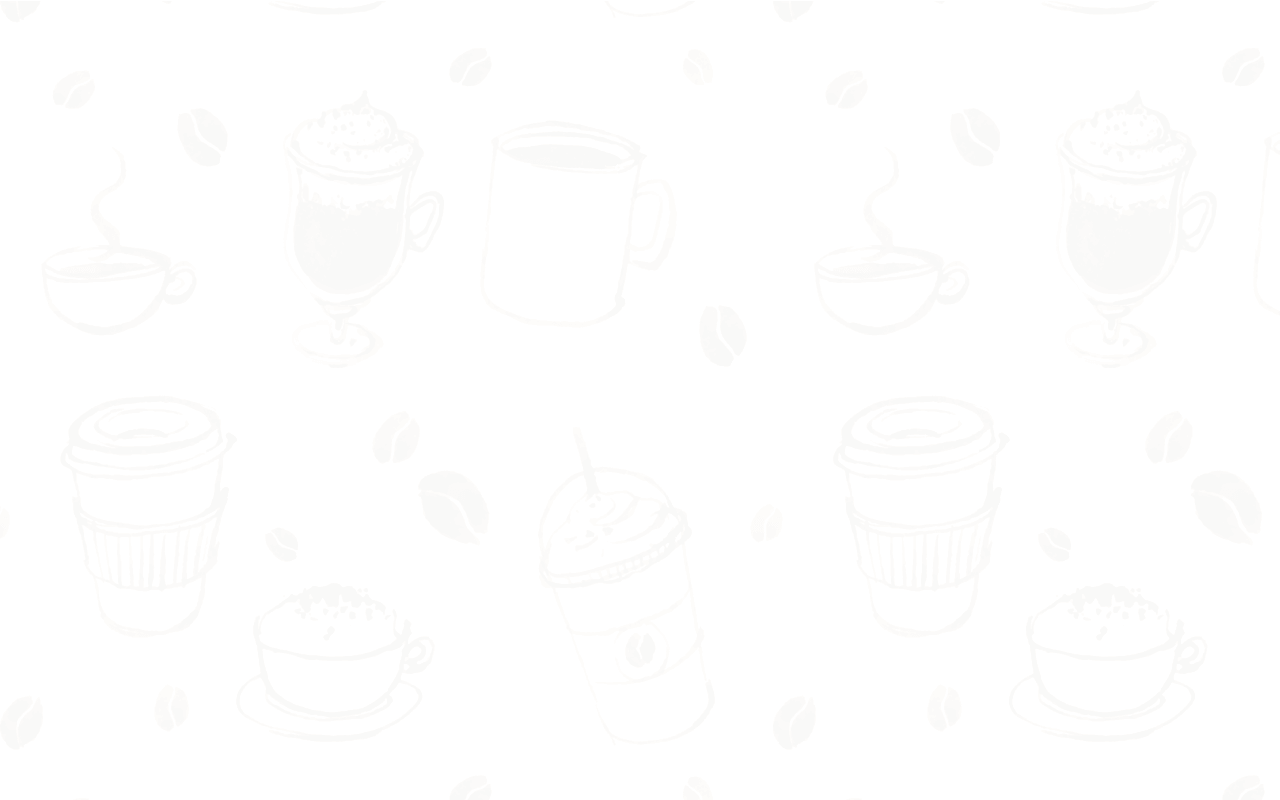
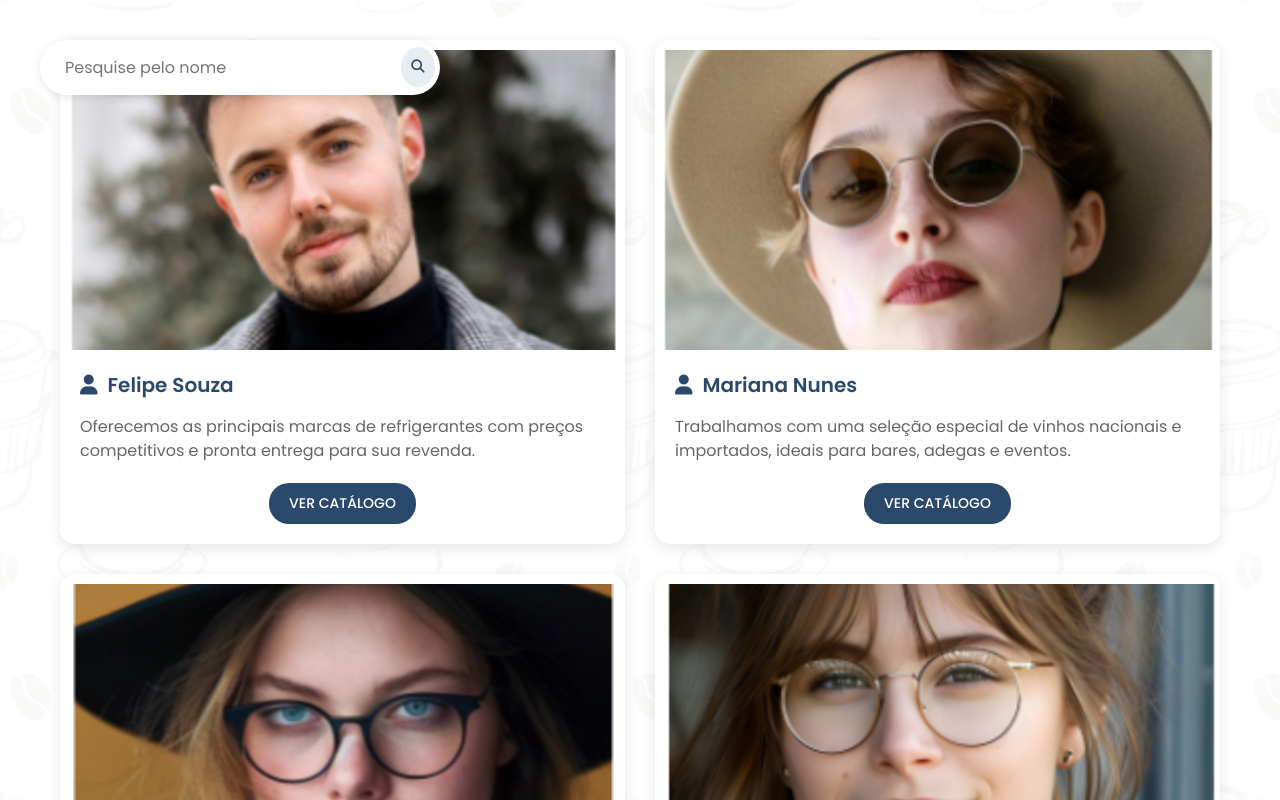
Before and after one commit to hivinayanna/smart-supplies, a React (Vite) app in the folder src/FrontEnd/: page /fornecedores in a window 1280 px wide. Before the commit this address had no page. Shown: the top 800 px of the page. Built offline with nearby package versions, Linux system fonts and the light colour scheme.

Commit message:
pagina dos fornecedores com pesquisa

```diff
--- /dev/null
+++ b/src/FrontEnd/src/components/fornecedores/index.jsx
@@ -0,0 +1,91 @@
+import React, { useState } from "react";
+import "../../styles/fornecedores.css";
+
+//imagens dos fornecedores
+import felipeSouza from "../../assets/felipe-souza.svg";
+import marianaNunes from "../../assets/mariana-nunes.svg";
+import vanessaMartins from "../../assets/vanessa-martins.svg";
+import beatrizFreitas from "../../assets/beatriz-freitas.svg";
+
+const Fornecedores = () => {
+  const [searchTerm, setSearchTerm] = useState("");
+
+  const fornecedores = [
+    {
+      id: 1,
+      nome: "Felipe Souza",
+      imagem: felipeSouza,
+      descricao:
+        "Oferecemos as principais marcas de refrigerantes com preços competitivos e pronta entrega para sua revenda.",
+    },
+    {
+      id: 2,
+      nome: "Mariana Nunes",
+      imagem: marianaNunes,
+      descricao:
+        "Trabalhamos com uma seleção especial de vinhos nacionais e importados, ideais para bares, adegas e eventos.",
+    },
+    {
+      id: 3,
+      nome: "Vanessa Martins",
+      imagem: vanessaMartins,
+      descricao:
+        "Especialista em cervejas artesanais e comerciais, atendemos com variedade e logística rápida para o seu negócio.",
+    },
+    {
+      id: 4,
+      nome: "Beatriz Freitas",
+      imagem: beatrizFreitas,
+      descricao:
+        "Distribuímos sucos naturais e industrializados com qualidade garantida e suporte para estabelecimentos de todos os portes.",
+    },
+  ];
+
+  const fornecedoresFiltrados = fornecedores.filter((fornecedor) =>
+    fornecedor.nome.toLowerCase().includes(searchTerm.toLowerCase())
+  );
+  return (
+    <div className="fornecedores-container">
+      <div className="search-bar">
+        <input
+          type="text"
+          placeholder="Pesquise pelo nome"
+          className="search-input"
+          value={searchTerm}
+          onChange={(e) => setSearchTerm(e.target.value)}
+        />
+        <button className="search-button">
+          <i className="fas fa-search"></i>
+        </button>
+      </div>
+
+      <div className="fornecedores-grid">
+        {fornecedoresFiltrados.map((fornecedor) => (
+          <div key={fornecedor.id} className="fornecedor-card">
+            <img
+              src={fornecedor.imagem}
+              alt={fornecedor.nome}
+              style={
+                fornecedor.nome === "Beatriz Freitas"
+                  ? { objectPosition: "50% 40%" }
+                  : undefined
+              }
+            />
+            <div className="fornecedor-info">
+              <div className="fornecedor-header">
+                <i className="fas fa-user"></i>
+                <h3>{fornecedor.nome}</h3>
+              </div>
+              <p>{fornecedor.descricao}</p>
+              <a href="#" className="ver-catalogo">
+                VER CATÁLOGO
+              </a>
+            </div>
+          </div>
+        ))}
+      </div>
+    </div>
+  );
+};
+
+export default Fornecedores;
--- a/src/FrontEnd/src/components/heroSection/index.jsx
+++ b/src/FrontEnd/src/components/heroSection/index.jsx
@@ -1,4 +1,5 @@
 import React from "react";
+import { Link } from "react-router-dom";
 import "../../styles/heroSection.css";
 import cocaColaImage from "../../assets/cocaCola.svg";
 import rectangleImage from "../../assets/rectangle.svg";
@@ -300,9 +301,9 @@ const HeroSection = () => {
               <p>Fornecedora de Cerveja</p>
             </div>
             <div className="botao-fornecedor">
-              <a href="#" className="ver-fornecedores-btn">
+              <Link to="/fornecedores" className="ver-fornecedores-btn">
                 VER TODOS OS FORNECEDORES
-              </a>
+              </Link>
             </div>
           </div>
         </section>
--- a/src/FrontEnd/src/pages/Home/index.jsx
+++ b/src/FrontEnd/src/pages/Home/index.jsx
@@ -1,14 +1,12 @@
 import React from "react";
 import { NavBar } from "../../components/navBar";
 import HeroSection from "../../components/heroSection";
-import Footer from "../../components/footer";
 
 function Home() {
   return (
     <>
       <NavBar />
       <HeroSection />
-      <Footer />
     </>
   );
 }
--- a/src/FrontEnd/src/routes/routes.jsx
+++ b/src/FrontEnd/src/routes/routes.jsx
@@ -2,13 +2,27 @@
 import React from "react";
 import { BrowserRouter, Route, Routes } from "react-router-dom";
 import Home from "../pages/Home";
+import Fornecedores from "../components/fornecedores";
+import Footer from "../components/footer";
+
+const Layout = ({ children }) => {
+  return (
+    <>
+      {children}
+      <Footer />
+    </>
+  );
+};
 
 function AppRoutes() {
   return (
     <BrowserRouter>
-      <Routes>
-        <Route path="/" element={<Home />} />
-      </Routes>
+      <Layout>
+        <Routes>
+          <Route path="/" element={<Home />} />
+          <Route path="/fornecedores" element={<Fornecedores />} />
+        </Routes>
+      </Layout>
     </BrowserRouter>
   );
 }
--- a/src/FrontEnd/src/styles/App.css
+++ b/src/FrontEnd/src/styles/App.css
@@ -10,9 +10,11 @@ body {
   background-image: url("../assets/background-image.svg");
   background-color: rgb(255, 255, 255);
   background-repeat: no-repeat;
-  background-size: auto;
+  background-size: cover;
+  background-position: center;
+  background-attachment: fixed;
   color: rgb(0, 0, 0);
-  font-family: "Cinzel", serif;
+  font-family: "Poppins", sans-serif;
   font-optical-sizing: auto;
   text-align: center;
   min-height: 100vh;
--- a/src/FrontEnd/src/styles/footer.css
+++ b/src/FrontEnd/src/styles/footer.css
@@ -3,9 +3,12 @@
 .footer {
   background-color: #2b4a6b45;
   padding: 40px 0 20px;
-  margin-top: 40px;
   width: 100%;
   font-family: Poppins, sans-serif;
+  position: relative;
+  bottom: 0;
+  left: 0;
+  margin-top: 90px;
 }
 
 .footer-conteudo {
--- /dev/null
+++ b/src/FrontEnd/src/styles/fornecedores.css
@@ -0,0 +1,124 @@
+* {
+  font-family: "Poppins", sans-serif;
+}
+
+.fornecedores-container {
+  max-width: 1200px;
+  min-height: 70vh;
+  margin: 40px auto;
+  padding: 0 20px;
+}
+
+.search-bar {
+  display: flex;
+  position: absolute;
+  top: 5vh;
+  left: 5vh;
+  max-width: 400px;
+  min-height: 10px;
+  margin: 0 auto 40px;
+  background: #fff;
+  border-radius: 30px;
+  padding: 5px;
+  box-shadow: 0 2px 10px rgba(0, 0, 0, 0.1);
+}
+
+.search-input {
+  flex: 1;
+  border: none;
+  padding: 10px 20px;
+  font-size: 16px;
+  outline: none;
+  color: #333;
+  background: transparent;
+}
+
+.search-button {
+  background: #e8edf2;
+  border: none;
+  width: 40px;
+  height: 40px;
+  margin-top: 2px;
+  border-radius: 50%;
+  display: flex;
+  align-items: center;
+  justify-content: center;
+  cursor: pointer;
+  color: #2b4a6b;
+  transition: background-color 0.3s ease;
+}
+
+.search-button:hover {
+  background: #d1d9e2;
+}
+
+.fornecedores-grid {
+  display: grid;
+  grid-template-columns: repeat(2, 1fr);
+  gap: 30px;
+  margin-top: 40px;
+}
+
+.fornecedor-card {
+  background: #fff;
+  border-radius: 15px;
+  overflow: hidden;
+  box-shadow: 0 4px 15px rgba(0, 0, 0, 0.1);
+  display: flex;
+  flex-direction: column;
+}
+
+.fornecedor-card img {
+  width: 100%;
+  height: 300px;
+  object-fit: cover;
+  object-position: 50% 20%;
+  margin-top: 10px;
+}
+
+.fornecedor-info {
+  padding: 20px;
+}
+
+.fornecedor-header {
+  display: flex;
+  align-items: center;
+  gap: 10px;
+  margin-bottom: 15px;
+}
+
+.fornecedor-header i {
+  color: #2b4a6b;
+  font-size: 20px;
+}
+
+.fornecedor-header h3 {
+  color: #2b4a6b;
+  font-size: 20px;
+  font-weight: 600;
+  margin: 0;
+}
+
+.fornecedor-info p {
+  color: #666;
+  font-size: 16px;
+  line-height: 1.5;
+  margin-bottom: 20px;
+  text-align: left;
+}
+
+.ver-catalogo {
+  display: inline-block;
+  background: #2b4a6b;
+  color: white;
+  padding: 10px 20px;
+  border-radius: 20px;
+  text-decoration: none;
+  font-weight: 500;
+  font-size: 14px;
+  transition: background-color 0.3s ease;
+}
+
+.ver-catalogo:hover {
+  background: #1e3857;
+}
```
